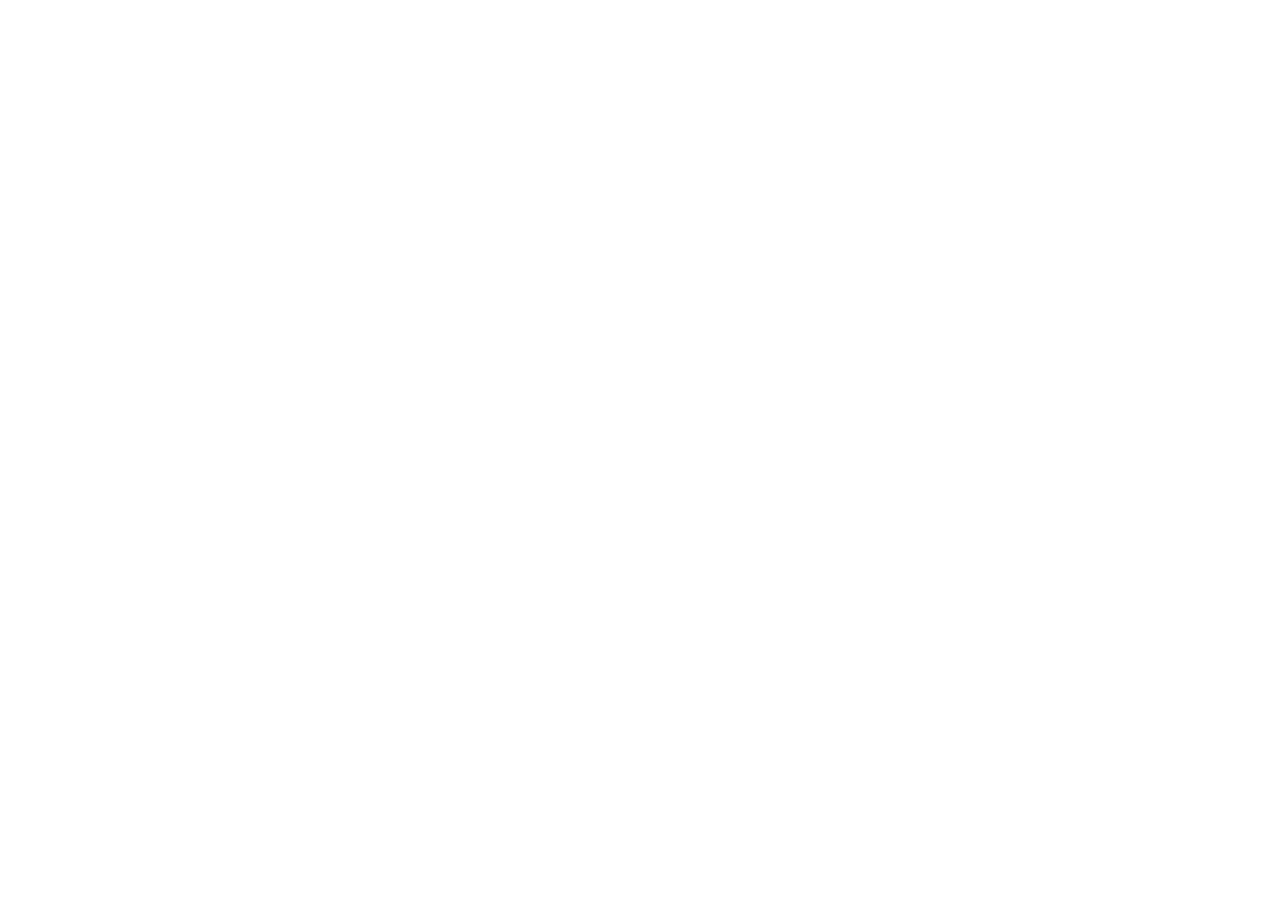
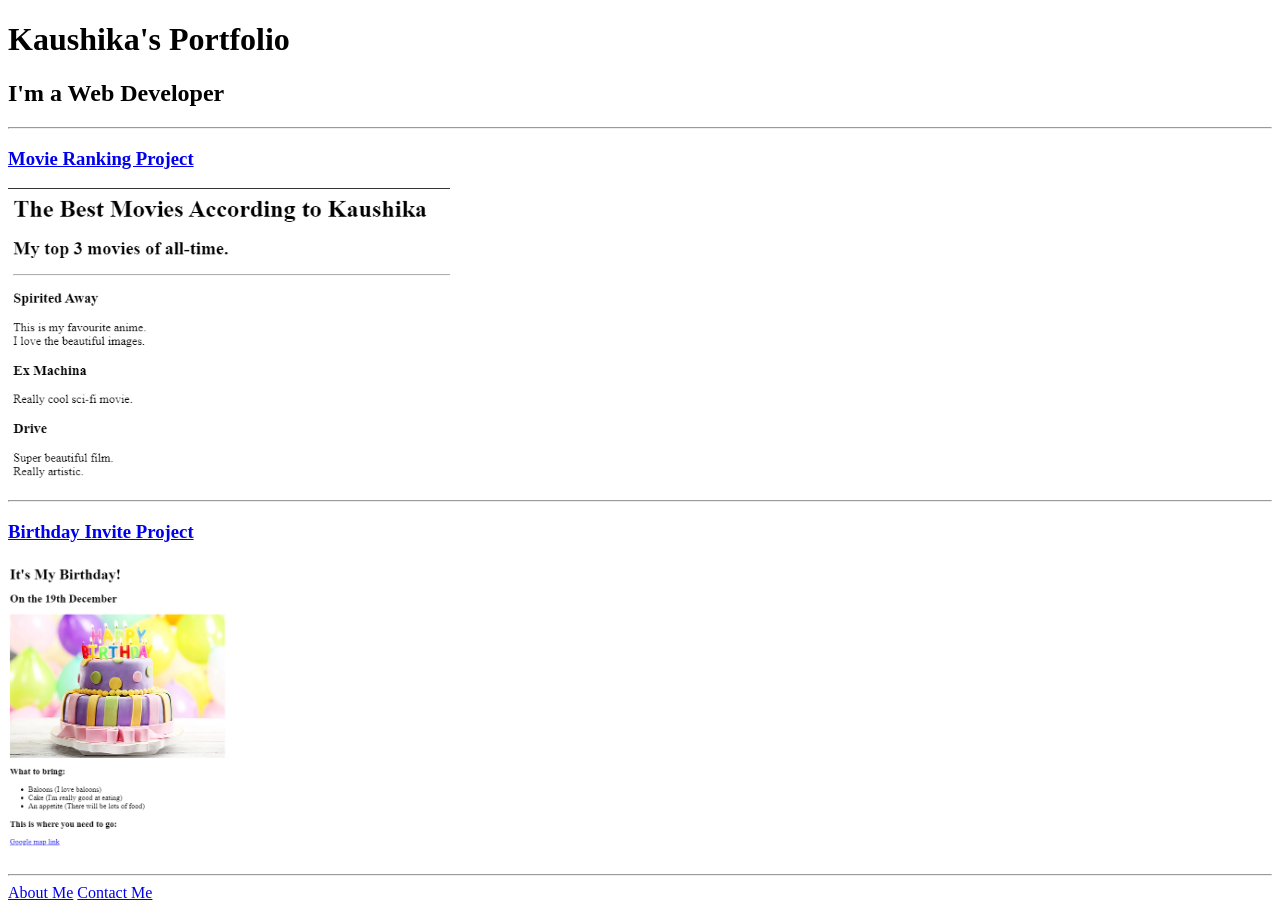
Before and after one commit to KaushikaT/html-portfolio, a plain HTML site: page index.html in a window 1280 px wide. Before the commit the page ends 800 px from the top, so only its background shows below. Drawn offline with Linux system fonts and the light colour scheme.

Commit message:
Add files via upload

```diff
--- a/index.html
+++ b/index.html
@@ -1,15 +1,23 @@
-<!-- TODO 1: Create the HTML Boilerplate -->
 
-<!-- TODO 2: Add Your previous projects' HTML into the public folder -->
+<!DOCTYPE html>
+<html lang="en">
+    <head>
+        <meta charset="UTF-8">
+        <meta name="viewport" content="width=device-width, initial-scale=1.0">
+        <title>My Portfolio</title>
+    </head>
+    <body>
+        <h1>Kaushika's Portfolio</h1>
+        <h2>I'm a Web Developer</h2>
+        <hr />
+        <h3><a href="./public/Kaushika-fav-movies.html">Movie Ranking Project</a></h3>
+        <img src="./assets/images/kaushika-movs.png" height="300" alt="Movie Ranking Project Preview"/>
+        <hr />
+        <h3><a href="./public/Kaushika-birthday.html">Birthday Invite Project</a></h3>
+        <img src="./assets/images/kaushika-birthday.png" height="300" alt="Birthday Invite Project Preview"/>
+        <hr />
+        <a href="./public/about.html">About Me</a>
+        <a href="./public/contact.html">Contact Me</a>
 
-<!-- TODO 3: Take screenshots of your project previews and add the images to the images folder -->
-
-<!-- TODO 4: Add titles/subtitles etc. -->
-
-<!-- TODO 5: Add a link to the project pages -->
-
-<!-- TODO 6: Add images to show the project previews
-HINT for TODO 6: You can use the height attribute set to 200 to make the image smaller:
-https://developer.mozilla.org/en-US/docs/Web/HTML/Element/img#attr-height -->
-
-<!-- TODO 7: Add the Contact Me and About Me page links -->
+    </body>
+</html>
```
